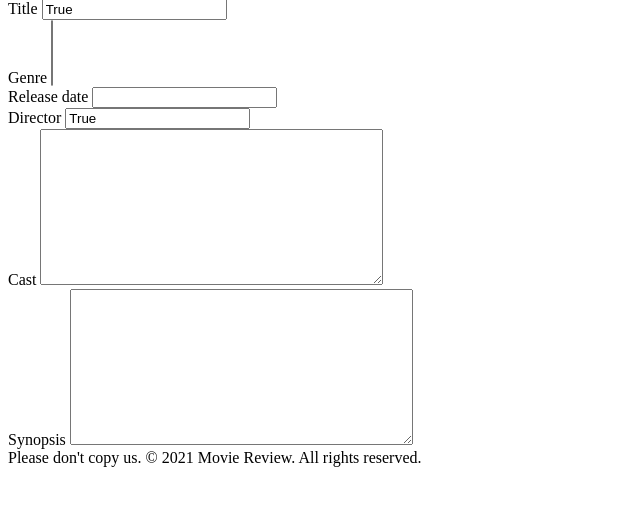
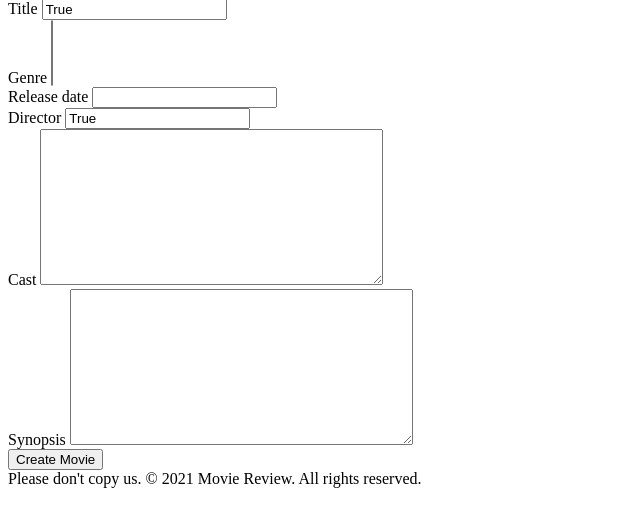
Before and after one commit to lgylgy1919/movieReview_portfolio, a Django app: page /movies/create/ in a window 1280 px wide. Shown: the part 221-748 px from the top of the page, without its empty margins (0-640 px from the left). Run offline with Django 3.2, Linux system fonts and the light colour scheme; data that the repository does not hold is empty.

Commit message:
Create & Edit Movie

```diff
--- a/movies/views.py
+++ b/movies/views.py
@@ -1,6 +1,7 @@
-from django.shortcuts import render
+from django.shortcuts import render, redirect, reverse
 from django.views.generic import ListView, DetailView, View, UpdateView, FormView
 from . import models, forms
+from django.contrib import messages
 
 
 class HomeView(ListView):
@@ -16,6 +17,14 @@
 class EditMovieView(UpdateView):
     model = models.Movie
     template_name = "movies/movie_edit.html"
+    fields = {
+        "title",
+        "genre",
+        "release_date",
+        "director",
+        "cast",
+        "synopsis",
+    }
 
 
 class CreateMovieView(FormView):
@@ -23,7 +32,13 @@
     form_class = forms.CreateMovieForm
     template_name = "movies/movie_create.html"
 
-    # create def form_valid(self,form)
+    def form_valid(self, form):
+        movie = form.save()
+        movie.host = self.request.user
+        movie.save()
+        form.save_m2m()
+        messages.success(self.request, "Movie Uploaded")
+        return redirect(reverse("movies:detail", kwargs={"pk": movie.pk}))
 
 
 class SearchView(View):
--- a/templates/mixins/movie/movie_form.html
+++ b/templates/mixins/movie/movie_form.html
@@ -1,5 +1,9 @@
-<div>
+<form method="POST" encytype="multipart/form-data">
+    {% csrf_token %}
+
     {% for field in form %}
         {% include 'mixins/movie/movie_input.html' with field=field %}
     {% endfor %}
-</div>
+
+    <button>{{cta}}</button>
+</form>
--- a/templates/movies/movie_create.html
+++ b/templates/movies/movie_create.html
@@ -4,6 +4,8 @@
 
 {% block content%}
     <h2> it's movie_create html </h2>
-    {% include 'mixins/movie/movie_form.html' with form=form %}
+
+        {% include 'mixins/movie/movie_form.html' with form=form cta="Create Movie" %}
+
 
 {% endblock content%}
--- a/templates/movies/movie_detail.html
+++ b/templates/movies/movie_detail.html
@@ -10,8 +10,9 @@
     <h3>synopsis : {{movie.synopsis}}</h3>
     <h3>genre : {{movie.genre.name}}</h3>
     <h3>total_rating : {{movie.reviews.average_rating}}</h3>
-    <h3>reivews :  {{movie.reviews.review}}</h3>
+    <h3>reviews :  {{movie.reviews.review}}</h3>
 
 
-    <a href="{% url 'reviews:movieReview' movie.pk%}""> enroll new reviews</a>
+    <a href="{% url 'movies:movieEdit' movie.pk %}"> Edit this movie</a>
+    <a href="{% url 'reviews:movieReview' movie.pk%}"> enroll new reviews</a>
 {% endblock content%}
```
Also changed, not shown: templates/movies/movie_edit.html (+6 -1 lines).
